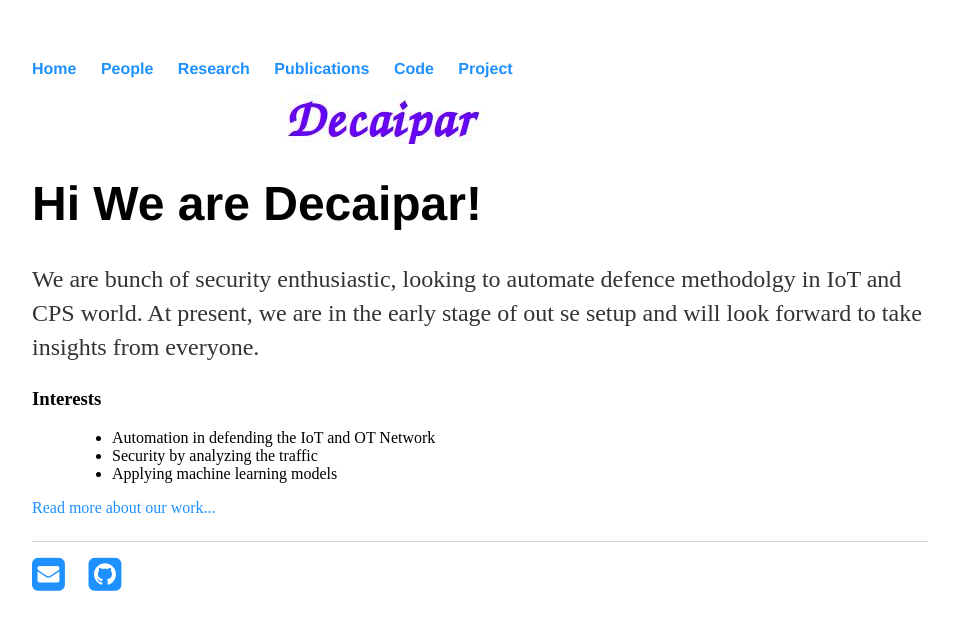
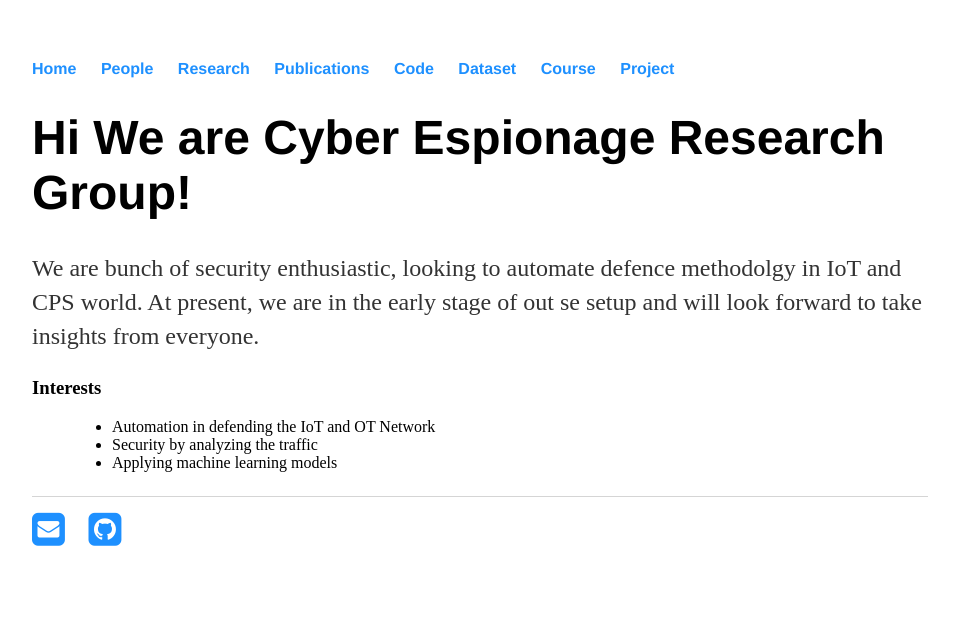
Before and after one commit to iotsecurelab/decaipar.github.io, a website: page index.html in a window 1280 px wide. Shown: the whole page, without its empty margins (160-1113 px from the left). Drawn offline with Linux system fonts and the light colour scheme.

Commit message:
update dataset and course tab

```diff
--- a/index.html
+++ b/index.html
@@ -22,14 +22,16 @@ color:DodgerBlue
 			<li><a href="/Research.html">Research</a></li>
         		<li><a href="Publications.html">Publications</a></li>
 			<li><a href="/code.html">Code</a></li>
+			<li><a href="/dataset.html">Dataset</a></li>
+			<li><a href="/course.html">Course</a></li>
 			<li><a href="/Project.html">Project</a></li>
 
     		</ul>
 		</nav>
 		<div class="container">
     		<div class="blurb">
-			 <div class="portrait2" style="background-image: url('/img/logonew1.jpg');"></div>
-        		<h1>Hi We are Decaipar!</h1>
+			<!-- <div class="portrait2" style="background-image: url('/img/logonew1.jpg');"></div> -->
+        		<h1>Hi We are Cyber Espionage Research Group!</h1>
 				<p>We are bunch of security enthusiastic, looking to automate defence methodolgy in IoT and CPS world. At present, we are in the early stage of out se
 				setup and will look forward to take insights from everyone.</p>
 
@@ -52,7 +54,7 @@ color:DodgerBlue
 
         </ul>
       </div>
-<a href="/research.html">Read more about our work...</a></p>
+</p>
     		</div><!-- /.blurb -->
 		</div><!-- /.container -->
 		<footer>
```
